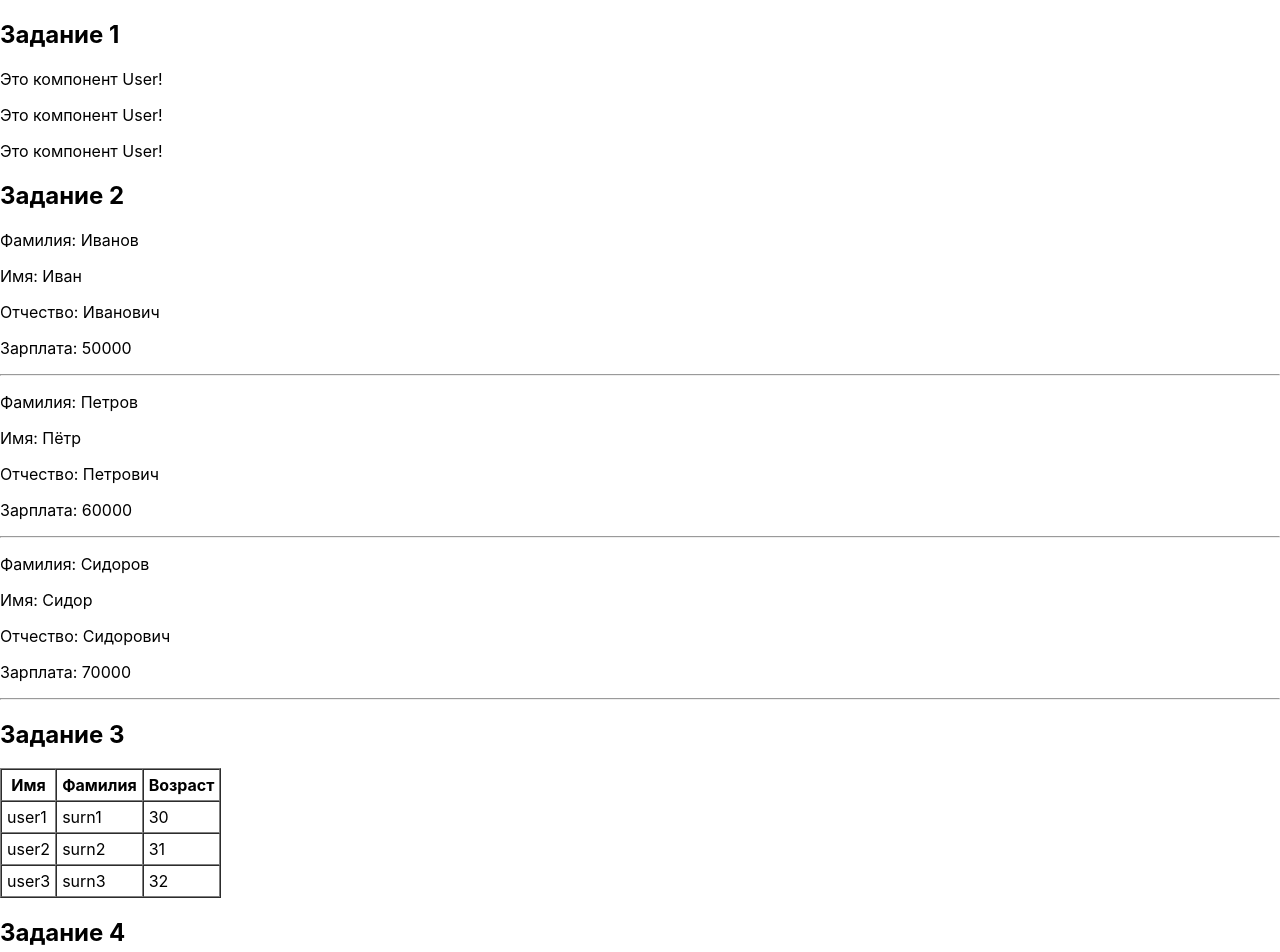
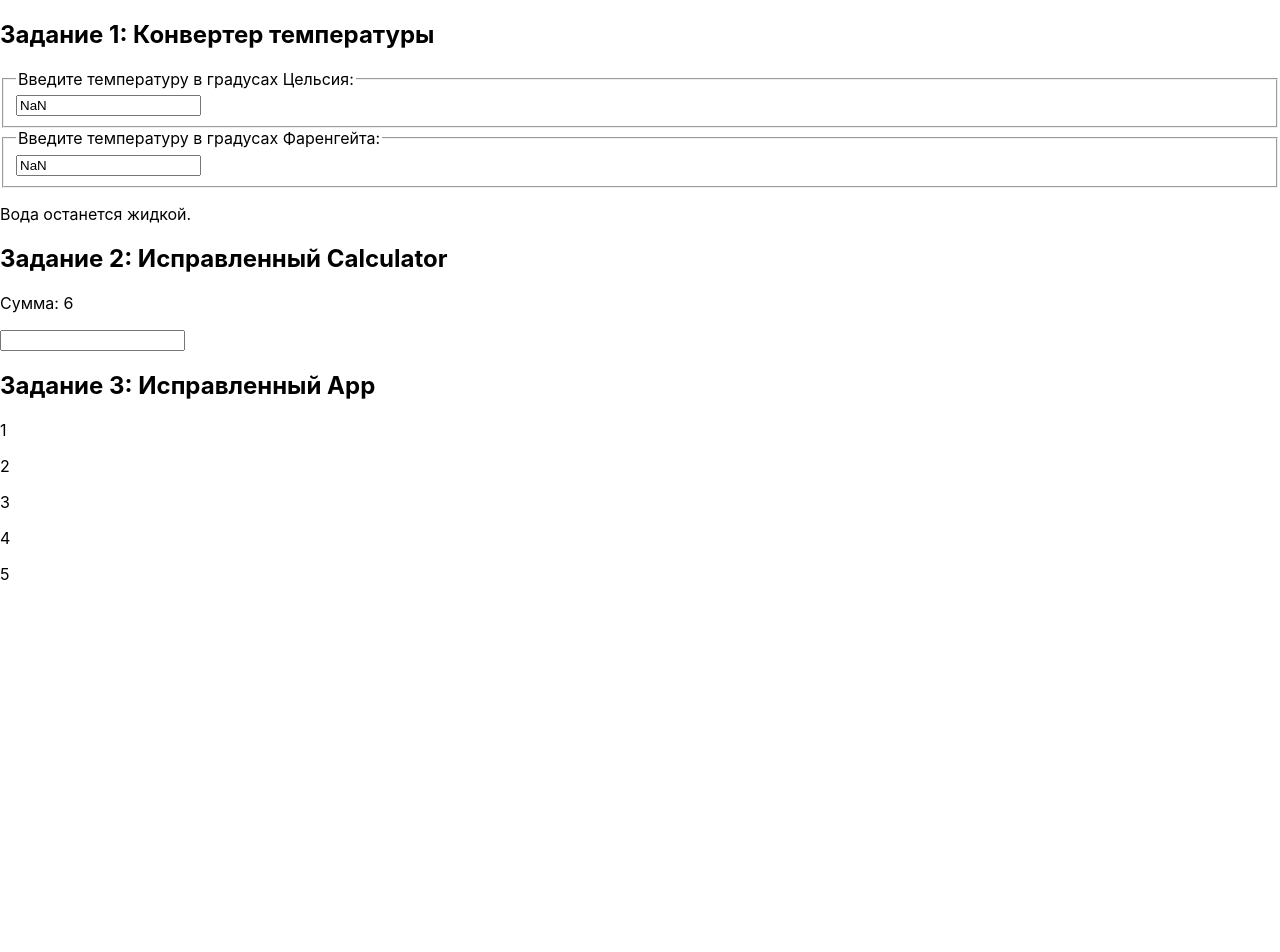
Before and after one commit to ShamarBey/React_tasks, a React (Create React App) app in the folder my-app/: page / in a window 1280 px wide. Shown: the top 952 px of the page. After the commit the page ends 800 px from the top, so only its background shows below. Built offline with nearby package versions, Linux system fonts and the light colour scheme.

Commit message:
Задание 95-96

```diff
--- a/my-app/src/App.js
+++ b/my-app/src/App.js
@@ -1,128 +1,122 @@
 import React, { useState } from 'react';
-import { v4 as uuidv4 } from 'uuid'; // Для генерации уникальных id
 
-// Компонент User (простой текст)
-function User() {
-  return <p>Это компонент User!</p>;
+// Компонент TempInp (ввод температуры)
+function TempInp({ scale, temperature, onTemperatureChange }) {
+  return (
+    <fieldset>
+      <legend>Введите температуру в градусах {scale}:</legend>
+      <input value={temperature} onChange={(e) => onTemperatureChange(e.target.value)} />
+    </fieldset>
+  );
 }
 
-// Компонент Employee (работник)
-function Employee({ surname, name, patronymic, salary }) {
+// Компонент Verdict (вывод вердикта)
+function Verdict({ celsius }) {
+  if (celsius >= 100) {
+    return <p>Вода закипит.</p>;
+  } else if (celsius <= 0) {
+    return <p>Вода замёрзнет.</p>;
+  } else {
+    return <p>Вода останется жидкой.</p>;
+  }
+}
+
+// Компонент Calculator (исправленный)
+function Calculator() {
+  const [value, setValue] = useState('');
+  const [nums, setNums] = useState([1, 2, 3]);
+
+  // Сумма вычисляется на основе массива nums
+  const sum = nums.reduce((acc, num) => acc + Number(num), 0);
+
+  const handleChange = (event) => {
+    setValue(event.target.value);
+  };
+
+  const handleBlur = (event) => {
+    const newNum = event.target.value;
+    setNums([...nums, newNum]); // Добавляем элемент в массив
+    setValue(''); // Очищаем инпут
+  };
+
   return (
     <div>
-      <p>Фамилия: {surname}</p>
-      <p>Имя: {name}</p>
-      <p>Отчество: {patronymic}</p>
-      <p>Зарплата: {salary}</p>
-      <hr />
+      <p>Сумма: {sum}</p>
+      <input value={value} onChange={handleChange} onBlur={handleBlur} />
     </div>
   );
 }
 
-// Компонент User (таблица)
-function UserTableRow({ name, surname, age }) {
-  return (
-    <tr>
-      <td>{name}</td>
-      <td>{surname}</td>
-      <td>{age}</td>
-    </tr>
-  );
-}
+// Компонент App (исправленный)
+function App() {
+  const [notes, setNotes] = useState([1, 2, 3, 4, 5]);
+  const [editNum, setEditNum] = useState(null);
 
-// Компонент User с кнопкой бана
-function UserWithBan({ id, name, surname, age, onBan }) {
-  return (
-    <div>
-      <p>Имя: {name}</p>
-      <p>Фамилия: {surname}</p>
-      <p>Возраст: {age}</p>
-      <button onClick={() => onBan(id)}>Забанить</button>
-      <hr />
-    </div>
-  );
-}
+  const startEdit = (index) => {
+    setEditNum(index);
+  };
 
-// Основной компонент App
-function App() {
-  // Задание 1: Использование компонента User
-  const userComponents = [1, 2, 3].map((_, index) => <User key={index} />);
-
-  // Задание 2: Использование компонента Employee
-  const employees = [
-    { surname: 'Иванов', name: 'Иван', patronymic: 'Иванович', salary: 50000 },
-    { surname: 'Петров', name: 'Пётр', patronymic: 'Петрович', salary: 60000 },
-    { surname: 'Сидоров', name: 'Сидор', patronymic: 'Сидорович', salary: 70000 },
-  ];
-
-  // Задание 3: Массив users для таблицы
-  const users = [
-    { id: uuidv4(), name: 'user1', surn: 'surn1', age: 30 },
-    { id: uuidv4(), name: 'user2', surn: 'surn2', age: 31 },
-    { id: uuidv4(), name: 'user3', surn: 'surn3', age: 32 },
-  ];
-
-  // Задание 4: Массив initUsers для компонента Users
-  const [initUsers, setInitUsers] = useState([
-    { id: uuidv4(), name: 'user1', surname: 'surn1', age: 30 },
-    { id: uuidv4(), name: 'user2', surname: 'surn2', age: 31 },
-    { id: uuidv4(), name: 'user3', surname: 'surn3', age: 32 },
-  ]);
-
-  // Функция для бана пользователя
-  const banUser = (id) => {
-    setInitUsers(initUsers.filter((user) => user.id !== id));
+  const changeItem = (event, index) => {
+    const newNotes = [...notes];
+    newNotes[index] = event.target.value;
+    setNotes(newNotes);
   };
 
   return (
     <div>
-      {/* Задание 1: Использование компонента User */}
-      <h2>Задание 1</h2>
-      {userComponents}
-
-      {/* Задание 2: Использование компонента Employee */}
-      <h2>Задание 2</h2>
-      {employees.map((employee, index) => (
-        <Employee
-          key={index}
-          surname={employee.surname}
-          name={employee.name}
-          patronymic={employee.patronymic}
-          salary={employee.salary}
-        />
-      ))}
-
-      {/* Задание 3: Таблица с пользователями */}
-      <h2>Задание 3</h2>
-      <table border="1" cellPadding="5" cellSpacing="0">
-        <thead>
-          <tr>
-            <th>Имя</th>
-            <th>Фамилия</th>
-            <th>Возраст</th>
-          </tr>
-        </thead>
-        <tbody>
-          {users.map((user) => (
-            <UserTableRow key={user.id} name={user.name} surname={user.surn} age={user.age} />
-          ))}
-        </tbody>
-      </table>
-
-      {/* Задание 4: Использование компонента User с кнопкой бана */}
-      <h2>Задание 4</h2>
-      {initUsers.map((user) => (
-        <UserWithBan
-          key={user.id}
-          id={user.id}
-          name={user.name}
-          surname={user.surname}
-          age={user.age}
-          onBan={banUser}
-        />
+      {notes.map((note, index) => (
+        <div key={index}>
+          {editNum === index ? (
+            <input
+              value={note}
+              onChange={(e) => changeItem(e, index)}
+              onBlur={() => setEditNum(null)} // Завершаем редактирование
+            />
+          ) : (
+            <p onClick={() => startEdit(index)}>{note}</p>
+          )}
+        </div>
       ))}
     </div>
   );
 }
 
-export default App;
+// Основной компонент
+function Main() {
+  const [temperature, setTemperature] = useState('');
+  const [scale, setScale] = useState('celsius');
+
+  // Функции для конвертации температуры
+  const toCelsius = (fahrenheit) => ((fahrenheit - 32) * 5) / 9;
+  const toFahrenheit = (celsius) => (celsius * 9) / 5 + 32;
+
+  const handleCelsiusChange = (value) => {
+    setTemperature(value);
+    setScale('celsius');
+  };
+
+  const handleFahrenheitChange = (value) => {
+    setTemperature(value);
+    setScale('fahrenheit');
+  };
+
+  const celsius = scale === 'celsius' ? parseFloat(temperature) : toCelsius(parseFloat(temperature));
+  const fahrenheit = scale === 'fahrenheit' ? parseFloat(temperature) : toFahrenheit(parseFloat(temperature));
+
+  return (
+    <div>
+      <h2>Задание 1: Конвертер температуры</h2>
+      <TempInp scale="Цельсия" temperature={celsius} onTemperatureChange={handleCelsiusChange} />
+      <TempInp scale="Фаренгейта" temperature={fahrenheit} onTemperatureChange={handleFahrenheitChange} />
+      <Verdict celsius={celsius} />
+
+      <h2>Задание 2: Исправленный Calculator</h2>
+      <Calculator />
+
+      <h2>Задание 3: Исправленный App</h2>
+      <App />
+    </div>
+  );
+}
+
+export default Main;
```
